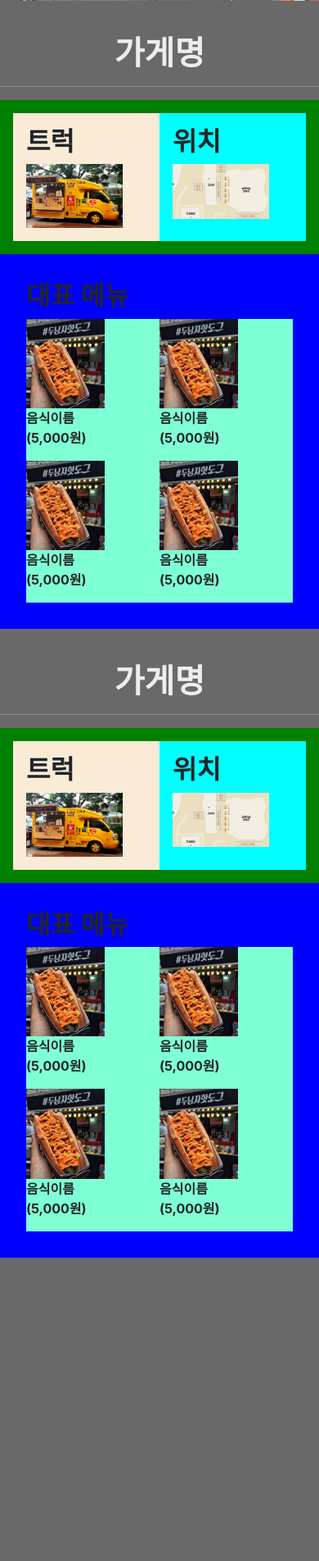
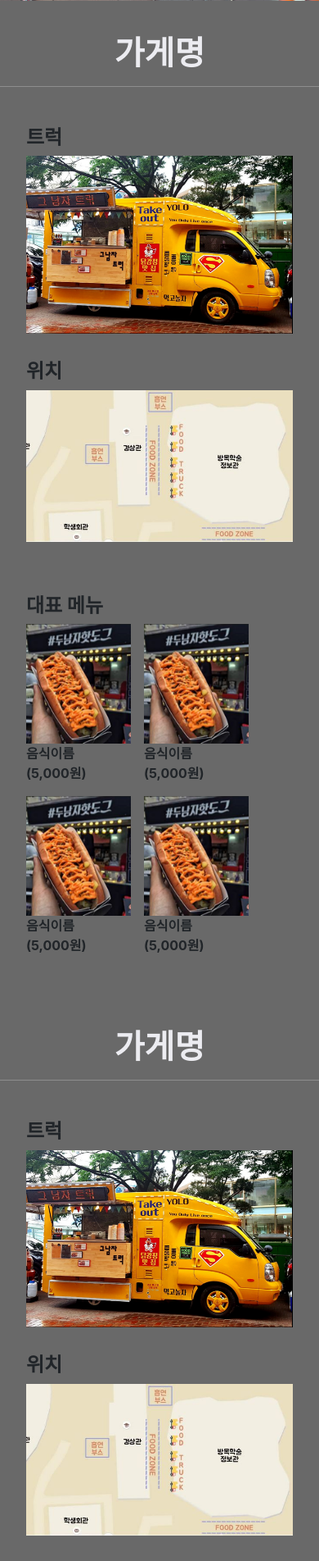
Before and after one commit to dahae0320/GNU_FestivalPage, a Django app: page / in a window 390 px wide. Shown: the part 337-2241 px from the top of the page at 82% size. Before the commit the page ends 1871 px from the top, so only its background shows below. Run offline with Django 3.2, Linux system fonts and the light colour scheme; some libraries are stand-ins or nearby versions.

Commit message:
레이아웃 수정 -700px이하시, 위치div가 밑으로 내려가게 수정

```diff
--- a/festival/static/festival/foodtruck.css
+++ b/festival/static/festival/foodtruck.css
@@ -53,7 +53,7 @@
 
 .truck_title {
     text-align: center;
-    margin-top: 1em;
+    padding-top: 1em;
     font-size: 3rem;
     font-weight: bold;
     color: #ECECF1;
@@ -64,31 +64,26 @@
     font-size: 2rem;
 }
 .truck_total {
-    background-color: yellow;
 }
 
 .truck_top {
     display: flex;
     flex-wrap: wrap;
-    background-color: green;
     padding: 1em;
 }
 
 .truck_top_left {
     flex-basis: 50%;
-    background-color: antiquewhite;
     padding: 1em;
 }
 
 .truck_top_right {
     flex-basis: 50%;
-    background-color: aqua;
     padding: 1em;
 }
 
 .truck_top_image {
-    width: 80%;
-    background-color: black;
+    width: 100%;
 }
 
 .truck_top_image > img {
@@ -96,18 +91,15 @@
 }
 
 .truck_bottom {
-    background-color: blue;
     padding: 2em;
 }
 
 .truck_bottom_contents {
     display: flex;
     flex-wrap: wrap;
-    background-color: aquamarine;
 }
 
 .truck_bottom_img {
-    flex-grow: 1;
     margin-right: 1em;
 }
 
@@ -141,16 +133,23 @@
         font-size: 2.5rem;
     }
 
+    .truck_subtitle {
+        font-size: 1.5rem;
+    }
+
+    .truck_top_left {
+        flex-basis: 100%;
+    }
+
+    .truck_top_right {
+        flex-basis: 100%;
+    }
 
 }
 
 
-@media screen and (max-width: 430px) {
-    .truck_bottom_img {
-        width: 6rem;
-        max-width: 100%
-}
-.truck_bottom_img > img {
-    max-width: 6rem
+@media screen and (max-width: 470px) {
+    .truck_bottom_img > img {
+        width: 8rem;
 }
 }
```
Also changed, not shown: festival/templates/foodtruck.html (+46 -46 lines).
